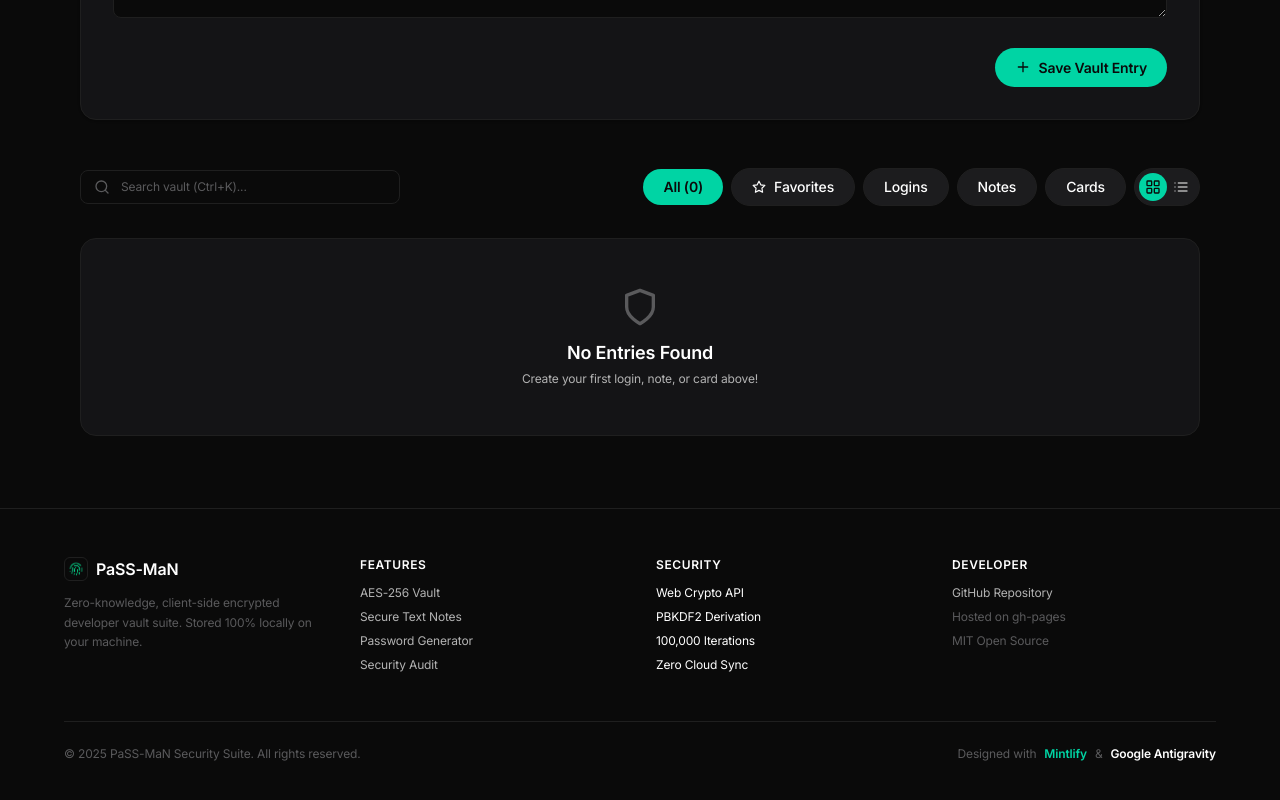
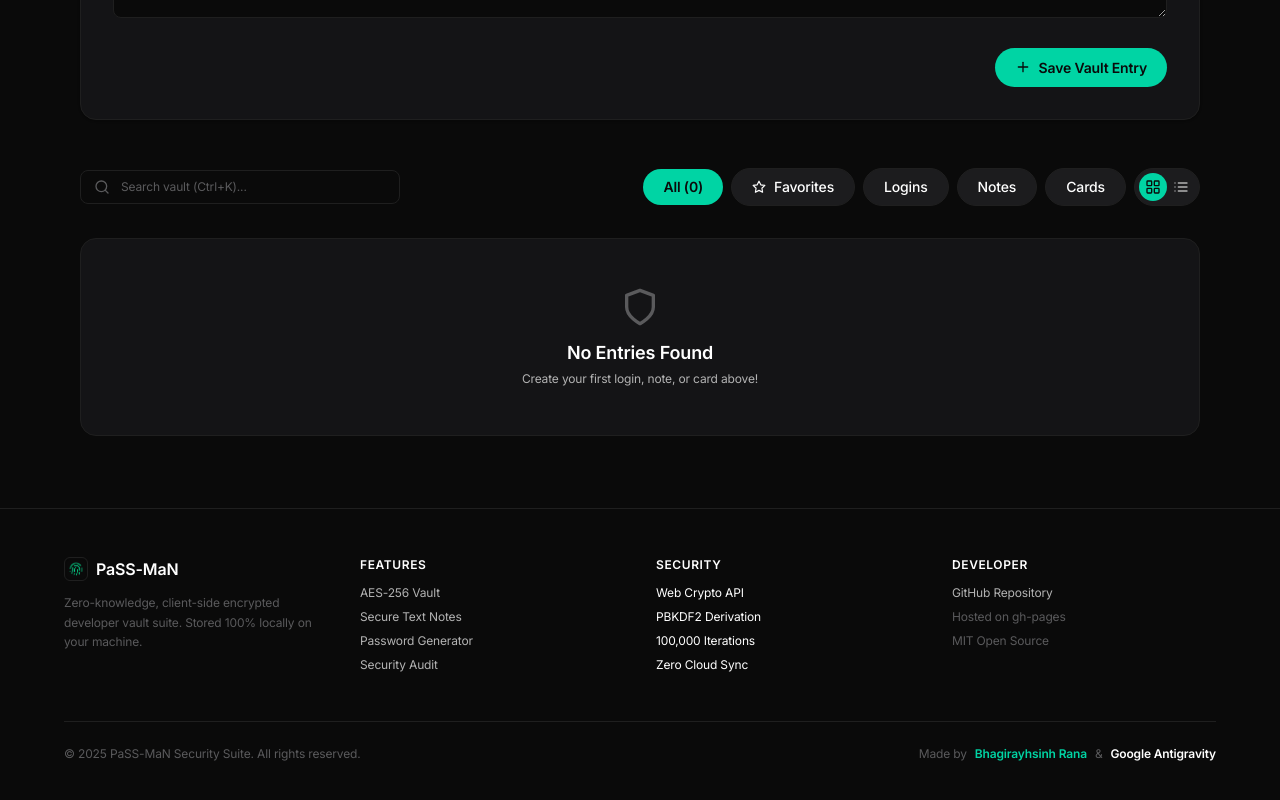
Before and after one commit to BhagirathsinhRana378/PaSS---MaN, a React (Vite) app: page / in a window 1280 px wide. Shown: the part 1070-1870 px from the top of the page. Built offline with nearby package versions, Linux system fonts and the light colour scheme; a web font is replaced by a local one.

Commit message:
refactor: update branding references and design terminology across documentation and components

```diff
--- a/src/App.jsx
+++ b/src/App.jsx
@@ -144,7 +144,7 @@ function App() {
         />
       </main>
 
-      {/* Mintlify Footer */}
+      {/* Footer */}
       <Footer />
 
       {/* Modals */}
--- a/src/components/FOOTER.jsx
+++ b/src/components/FOOTER.jsx
@@ -54,8 +54,8 @@ const FOOTER = () => {
       <div className="max-w-6xl mx-auto pt-6 border-t border-[#1f1f1f] flex flex-col md:flex-row justify-between items-center gap-4 text-[#5a5a5c]">
         <p>© {new Date().getFullYear()} PaSS-MaN Security Suite. All rights reserved.</p>
         <p className="flex items-center gap-2">
-          <span>Designed with</span>
-          <span className="text-[#00d4a4] font-semibold">Mintlify</span>
+          <span>Made by</span>
+          <span className="text-[#00d4a4] font-semibold">Bhagirayhsinh Rana</span>
           <span>&</span>
           <span className="text-white font-semibold">Google Antigravity</span>
         </p>
--- a/src/components/MANAGER.jsx
+++ b/src/components/MANAGER.jsx
@@ -334,7 +334,7 @@ const MANAGER = ({
   return (
     <div className="max-w-6xl mx-auto px-4 py-12">
 
-      {/* Mintlify Atmospheric Header */}
+      {/* Atmospheric Header */}
       <div className="text-center mb-16 py-6">
         <span className="mint-badge-green mb-3 inline-block">
           ZERO-KNOWLEDGE VAULT SUITE
@@ -347,7 +347,7 @@ const MANAGER = ({
         </p>
       </div>
 
-      {/* Mintlify Signature Feature Card */}
+      {/* Signature Feature Card */}
       <div className="mint-card p-8 mb-12 flex flex-col md:flex-row justify-between items-start md:items-center gap-6 relative overflow-hidden">
         <div className="absolute top-0 right-0 w-96 h-96 bg-[#00d4a4]/5 rounded-full blur-3xl pointer-events-none"></div>
 
@@ -404,7 +404,7 @@ const MANAGER = ({
           )}
         </div>
 
-        {/* Mintlify Pill Tabs */}
+        {/* Pill Tabs */}
         <div className="flex flex-wrap gap-2 mb-6">
           <button
             type="button"
--- a/src/components/nav_bar.jsx
+++ b/src/components/nav_bar.jsx
@@ -22,7 +22,7 @@ const NavBar = ({
   return (
     <nav className="h-16 bg-[#0a0a0a] border-b border-[#1f1f1f] text-white px-4 md:px-8 flex justify-between items-center sticky top-0 z-40">
 
-      {/* Mintlify Brand Mark */}
+      {/* Brand Mark */}
       <div className="flex items-center gap-3">
         <img src="/favicon.png" alt="PaSS-MaN Logo" className="w-8 h-8 rounded-lg object-cover shadow-sm border border-[#1f1f1f]" />
 
--- a/src/index.css
+++ b/src/index.css
@@ -35,7 +35,7 @@
   }
 }
 
-/* Mintlify Button & Card Utilities */
+/* Button & Card Utilities */
 .btn-mint-pill {
   background-color: #00d4a4;
   color: #0a0a0a;
```
Also changed, not shown: 2 other files (tests, documents, lock files or other folders).
